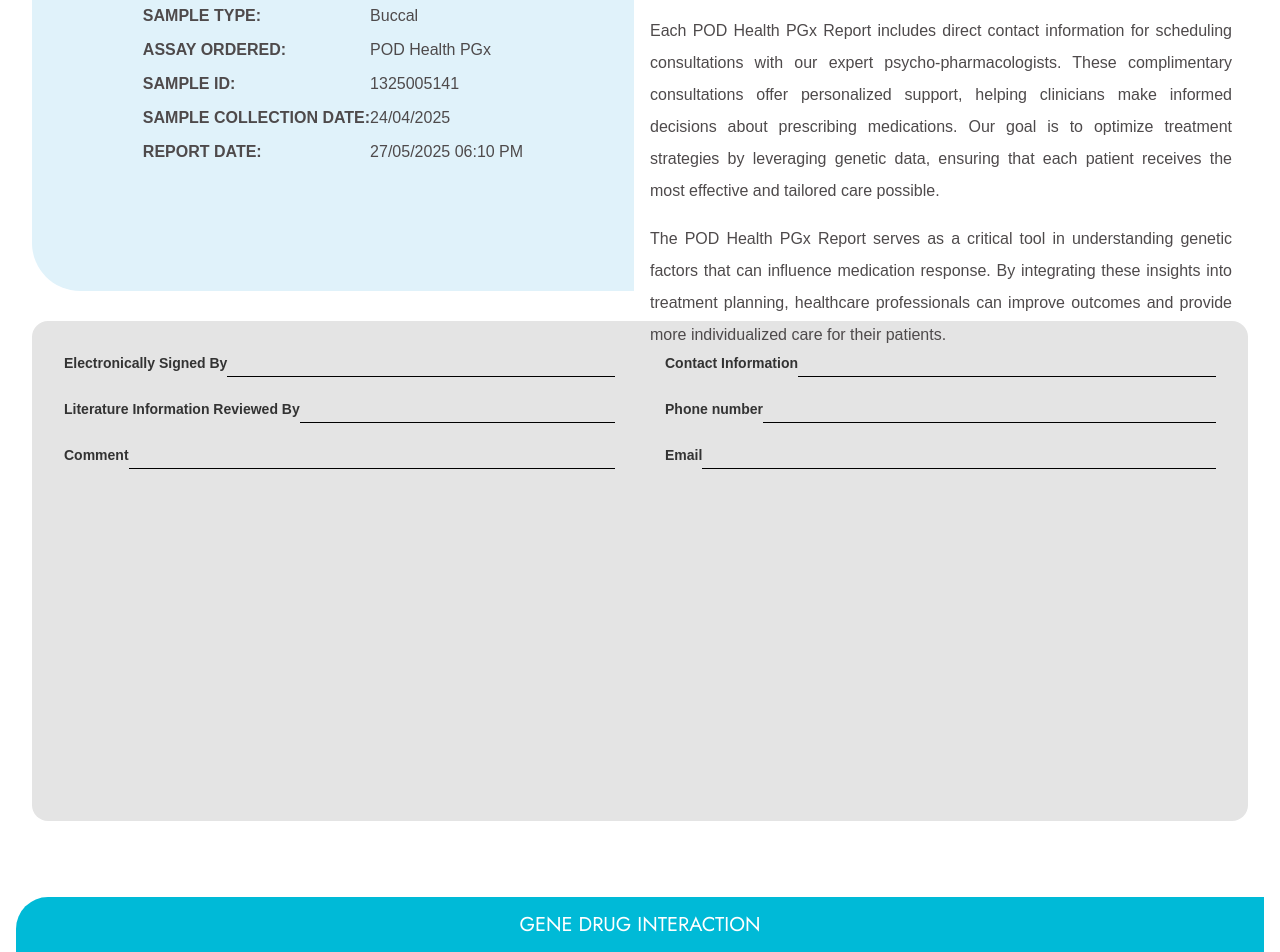
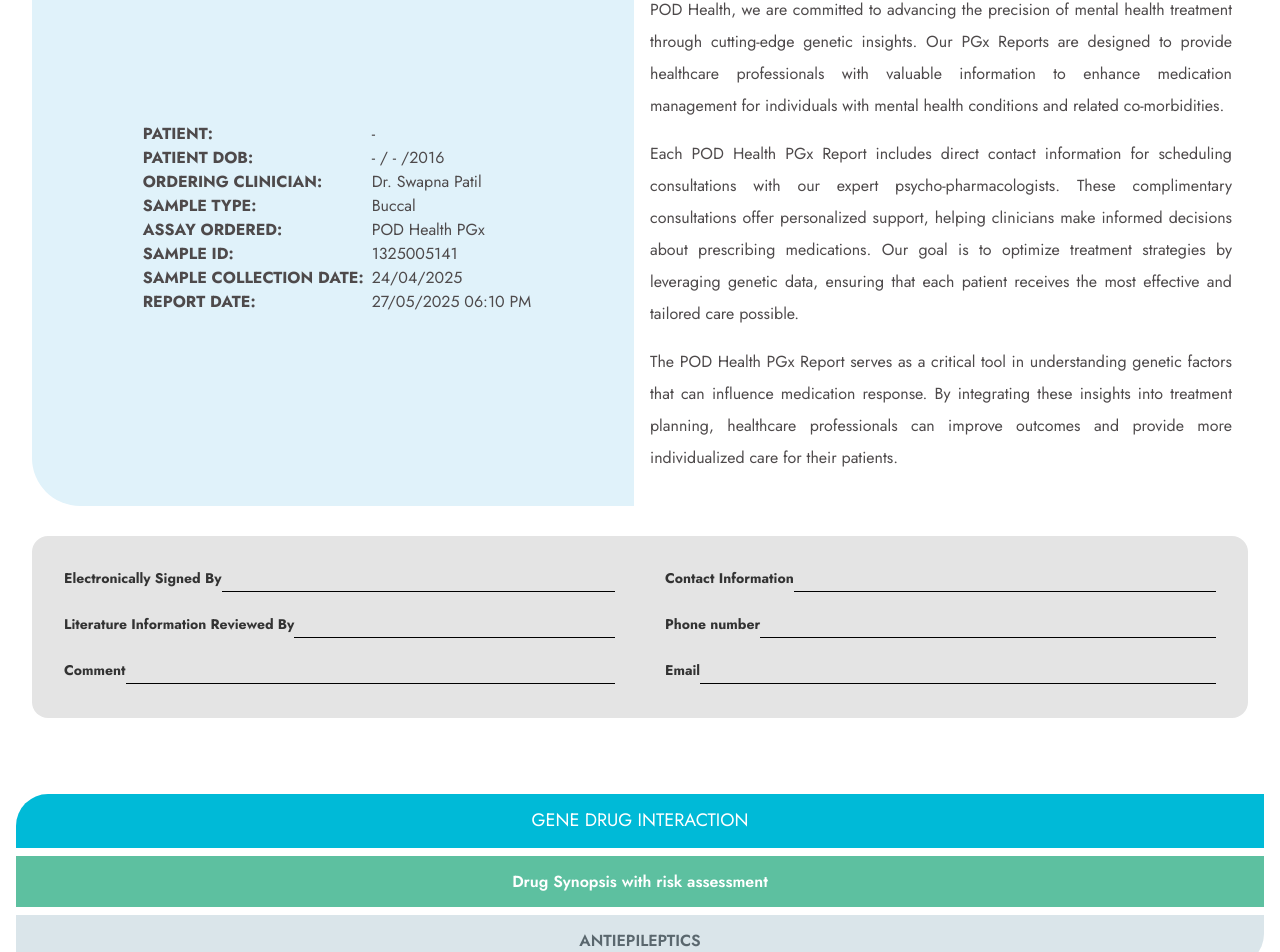
Before and after one commit to dhanashrilk/pgx-report-generator, a React (Create React App) app: page / in a window 1280 px wide. Shown: the part 833-1785 px from the top of the page. Built offline with nearby package versions, Linux system fonts and the light colour scheme.

Commit message:
some changes

```diff
--- a/src/App.js
+++ b/src/App.js
@@ -6,13 +6,7 @@
 import PrintLogic from "./components/PrintLogic";
 
 function App() {
-  return (
-    <div>
-      {/* <Header /> */}
-      <PDFExportButton />
-      {/* <Footer /> */}
-    </div>
-  );
+  return <PDFExportButton />;
 }
 
 export default App;
--- a/src/components/Footer.jsx
+++ b/src/components/Footer.jsx
@@ -14,6 +14,7 @@
           </p>
         </div>
         <div className="footer-col">
+          <p className="py-0 mb-0">&nbsp;</p>
           <p>
             <span className={`interaction-badge moderate mx-2`}>
               <FiThumbsUp />
@@ -22,6 +23,7 @@
           </p>
         </div>
         <div className="footer-col">
+          <p className="py-0 mb-0">&nbsp;</p>
           <p>
             <span className={`interaction-badge significant mx-2`}>
               <FiThumbsDown />
--- a/src/components/ReportSection.jsx
+++ b/src/components/ReportSection.jsx
@@ -13,10 +13,7 @@
   const headerRef = useRef();
   return (
     <div className="print-container">
-      <header
-        className="print-header d-flex justify-content-between"
-        ref={headerRef}
-      >
+      <header className="print-header" ref={headerRef}>
         <div>
           <img src={headerLogo} className="header-logo" />
         </div>
--- a/src/components/cardSection.jsx
+++ b/src/components/cardSection.jsx
@@ -163,7 +163,7 @@
 
           if (section.category === "ANTIEPILEPTICS") {
             customStyle.gridColumn = "2 / 0";
-            customStyle.gridRow = "1 / 4";
+            customStyle.gridRow = "1 / 2";
           }
           if (section.category === "PSYCHOSTIMULANTS") {
             customStyle.gridColumn = "3 / 4";
--- a/src/components/fifthPage.jsx
+++ b/src/components/fifthPage.jsx
@@ -9,7 +9,7 @@
           DISCLAIMER
         </h6>
         <div className="desc-text m-0 py-2">
-          <p className="p-2 fs-5">
+          <p className="px-2">
             The content provided as a professional service by PODhealth has not
             been reviewed or approved by the FDA. This diagnostic report,
             including all findings and interpretations, is provided exclusively
@@ -22,7 +22,7 @@
             intended to serve as a companion diagnostic tool to aid in the
             patient’s management and treatment planning
           </p>
-          <p className="p-2 fs-5">
+          <p className="px-2">
             This report is intended for medical and scientific evaluation
             purposes only. ALL methodologies, including the WES technology and
             pharmacogenomic interaction analysis utilized in this report, are
@@ -34,7 +34,7 @@
             as sample quality, genetic variability, or other clinical
             considerations.
           </p>
-          <p className="p-2 fs-5">
+          <p className="px-2">
             {" "}
             The information contained in this report is intended to support, not
             replace, the professional judgment of the treating neurologist or
@@ -45,7 +45,7 @@
             professional is responsible for interpreting these findings within
             the context of the patient’s overall medical condition.
           </p>
-          <p className="p-2 fs-5">
+          <p className="px-2">
             By using the information provided in this report, the ordering
             medical professional acknowledges that any decisions made based on
             the diagnostic findings are at their sole discretion. PODhealth,
@@ -53,14 +53,14 @@
             not be liable for any interpretations or treatment decisions made
             based on this report.
           </p>
-          <p className="p-2 fs-5">
+          <p className="px-2">
             In accordance with the Health Insurance Portability and
             Accountability Act (HIPAA), all patient information contained in
             this report is confidential and intended solely for the use of the
             individual or entity to whom it is addressed. Unauthorized use,
             disclosure, or distribution of this report is strictly prohibited.
           </p>
-          <p className="p-2 fs-5">
+          <p className="px-2">
             {" "}
             By accepting this report, the ordering medical professional
             acknowledges their understanding and acceptance of these terms and
@@ -73,7 +73,7 @@
           </p>
         </div>
 
-        <p className="fs-5 p-2">
+        <p className="px-2">
           To schedule your complimentary consultation, please call
           1-800-XXX-XXXX.
         </p>
--- a/src/components/firstPage.jsx
+++ b/src/components/firstPage.jsx
@@ -16,7 +16,7 @@
       <div className="pdf-row patient-info-section">
         <div className="pdf-col card-left">
           <div className="patient-info">
-            <div className="labels">
+            <div className="labels mx-2">
               <p>
                 <b>PATIENT:</b>
               </p>
--- a/src/index.css
+++ b/src/index.css
@@ -15,11 +15,16 @@
   overflow-x: hidden;
 }
 
+.print-header {
+  display: flex;
+  justify-content: space-between;
+}
+
 .print-header,
 .print-footer {
   background-color: transparent;
   padding: 1rem;
-  width: 100%;
+  /* width: 100%; */
   text-align: center;
   position: static; /* Normal flow for screen */
 }
@@ -64,7 +69,6 @@
   background-color: #e0f2fa;
   border-top-right-radius: 3rem;
   border-bottom-left-radius: 3rem;
-  font-family: Arial, Helvetica, sans-serif;
 }
 
 .header-logo {
@@ -94,7 +98,7 @@
   border-radius: 1rem;
   padding: 2rem;
   color: #1e1b1c;
-  width: 100% !important;
+  /* width: 100% !important; */
 }
 
 .form-line label {
@@ -120,10 +124,12 @@
   font-family: "Jost", sans-serif;
   font-weight: 400;
   padding: 1rem;
-  width: 100%;
+  /* width: 100%; */
   background-color: #00bad7;
   color: #fff;
   border-top-left-radius: 2rem;
+  font-size: 18px;
+  margin: 0.5rem 0;
 }
 .head-line.test-method {
   border-top-right-radius: 2rem;
@@ -132,19 +138,21 @@
 .headline-green {
   font-weight: 600;
   padding: 1rem;
-  width: 100%;
   background-color: #5dc0a0;
   color: #fff;
   font-family: "Jost", sans-serif;
+  font-size: 16px;
+  margin: 0.5rem 0;
 }
 .headline-gray {
   font-weight: 600;
   padding: 1rem;
-  width: 100%;
+  /* width: 100%; */
   background-color: #dae5ea;
   color: #5a676e;
-  font-family: "Inter", sans-serif;
   border-bottom-right-radius: 2rem;
+  font-size: 16px;
+  margin: 0.5rem 0;
 }
 
 /* Table styles  */
@@ -182,6 +190,9 @@
   margin-top: 4px;
   font-weight: 600;
   font-family: "Jost", sans-serif;
+}
+.pgx-type.px-2 {
+  padding: 0;
 }
 
 .custom-drug-table td:nth-child(4),
@@ -243,9 +254,9 @@
   border-top-left-radius: 2rem;
 }
 .card-sec h6 {
+  font-size: 16px;
   font-weight: 600;
   color: #3b3b3b;
-  font-family: "Jost";
 }
 .card-sec p {
   padding: 0;
@@ -255,7 +266,7 @@
   background-color: #eaf6fa;
   color: #333;
   margin-top: 0;
-  padding-top: 0.5rem;
+  padding: 0.5rem 0;
 }
 
 .reference {
@@ -276,7 +287,7 @@
   .print-header,
   .print-footer {
     position: fixed;
-    width: 100%;
+    /* width: 100%; */
     z-index: 999;
     background-color: white;
   }
@@ -313,7 +324,6 @@
 
 .pdf-container {
   padding: 20px;
-  font-family: Arial, sans-serif;
   font-size: 14px;
   color: #000;
 }
@@ -321,9 +331,9 @@
 .pdf-row {
   display: flex;
   justify-content: space-between;
-  width: 100%;
+  /* width: 100%; */
   margin-bottom: 20px;
-  height: 500px;
+  /* height: 500px; */
 }
 
 .pdf-col {
@@ -372,7 +382,6 @@
 .values {
   display: flex;
   flex-direction: column;
-  gap: 10px;
 }
 .labels {
   margin-bottom: 0 !important;
@@ -419,7 +428,6 @@
 
 .pdf-container {
   padding: 32px;
-  font-family: Arial, sans-serif;
   color: #000;
 }
 
@@ -471,7 +479,6 @@
 .custom-table {
   width: 100%;
   border-collapse: collapse;
-  font-family: Arial, sans-serif;
   font-size: 14px;
 }
 
@@ -567,7 +574,6 @@
 .custom-table {
   width: 100%;
   border-collapse: collapse;
-  font-family: Arial, sans-serif;
   font-size: 14px;
 }
 
@@ -671,7 +677,6 @@
 .custom-table {
   width: 100%;
   border-collapse: collapse;
-  font-family: Arial, sans-serif;
   font-size: 14px;
 }
 
```
